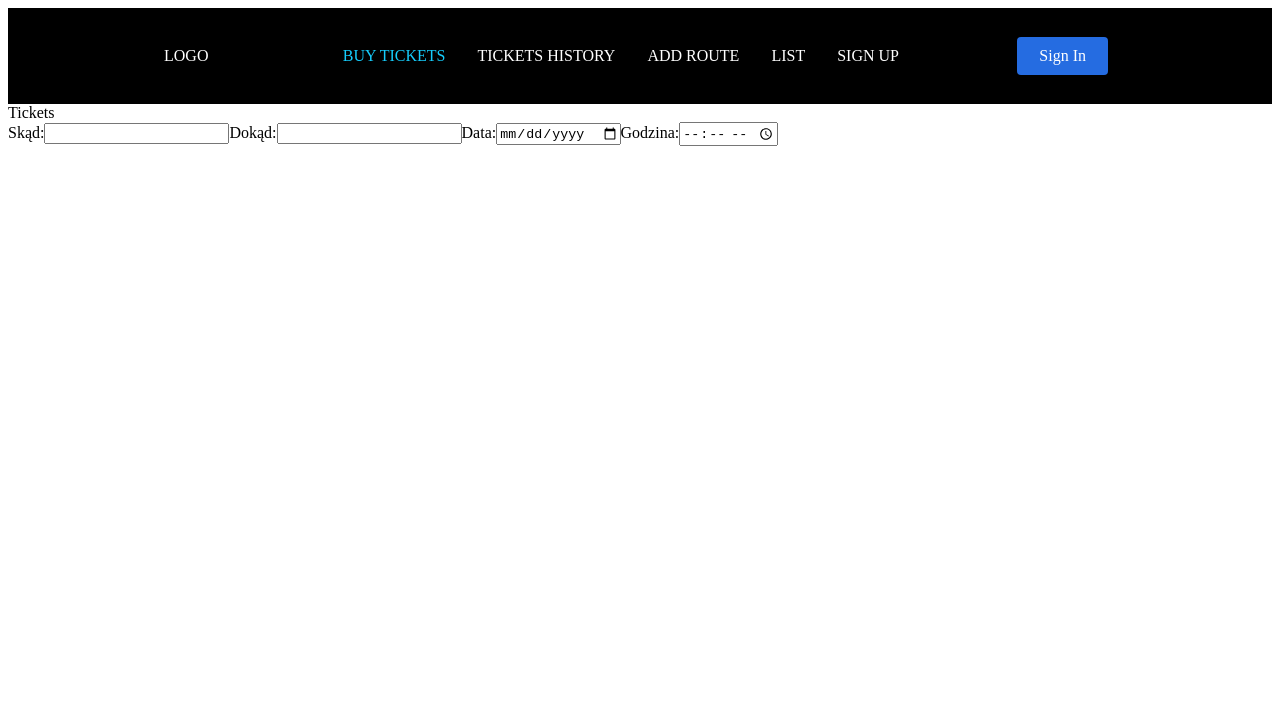
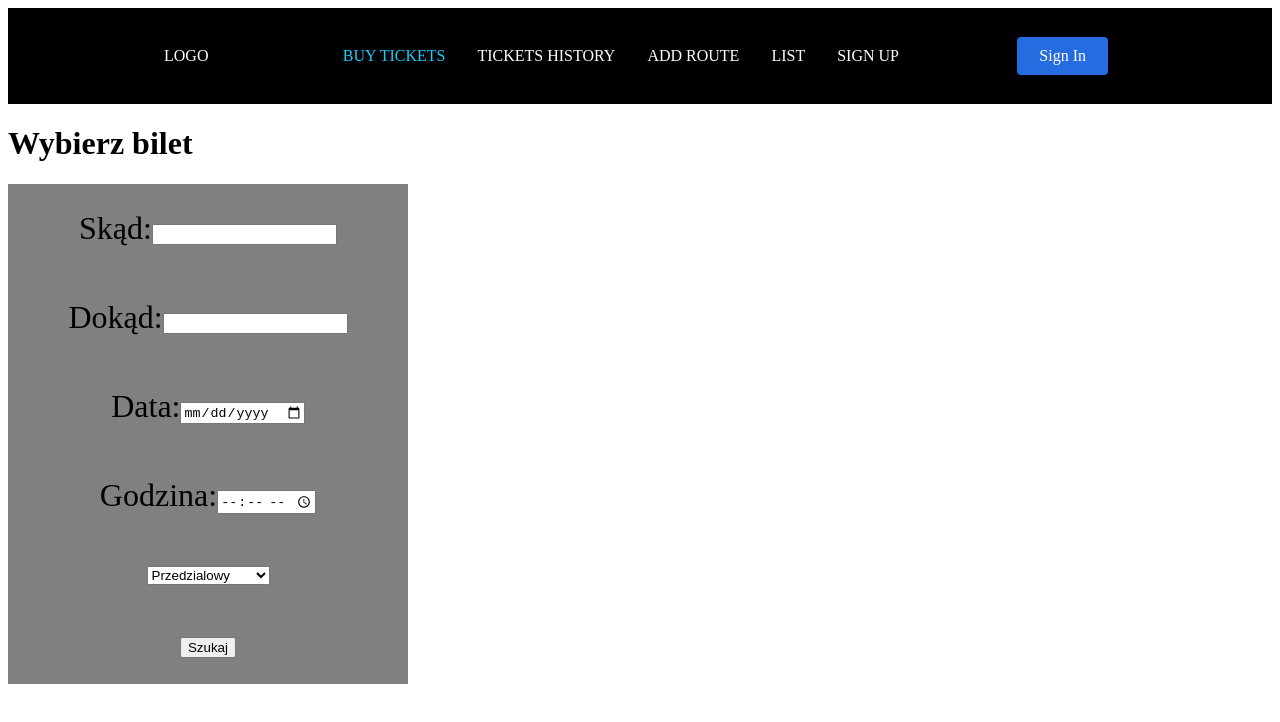
Before and after one commit to tkajda/Bazy_danych, a React (Create React App) app in the folder railway-system/: page /tickets in a window 1280 px wide. Shown: the top 722 px of the page. Built offline with nearby package versions, Linux system fonts and the light colour scheme.

Commit message:
form getting values

```diff
--- a/railway-system/src/components/pages/Tickets.js
+++ b/railway-system/src/components/pages/Tickets.js
@@ -1,4 +1,7 @@
 import React from 'react'
+import '../styles/tickets_style.css'
+import {useState} from 'react';
+
 
 function Tickets() {
 
@@ -10,23 +13,65 @@ function Tickets() {
     return yyyy + "-" + mm + "-" + dd;
 };
 
+  const [start, setStart] = useState('');
+  const [end, setEnd] = useState('');
+  const [date, setDate] = useState('');
+  const [time, setTime] = useState('');
+  const [type, setType] = useState('Przedzialowy');
 
   return (
     <div>
-      <div>Tickets</div>
-      <form>
-        <label>Skąd:</label>
-        <input type="text" required/>
+      <h1>Wybierz bilet</h1>
+      <div className="form-wrapper">
+      <form className = "Form">
+        <span>
+          <label>Skąd:</label>
+          <input
+            type="text"
+            required
+            value={start}
+            onChange={(e) => setStart(e.target.value)}/>
+        </span>
 
+        <span>
         <label>Dokąd:</label>
-        <input type="text" required/>
+        <input
+          type="text"
+          value={end}
+          onChange={(e) => setEnd(e.target.value)}
+          required/>
+        </span>
+        <span>
 
         <label>Data:</label>
-        <input type="date" min={disablePastDate()} required/>
+        <input
+          type="date"
+          min={disablePastDate()}
+          required
+          value={date}
+          onChange={(e) => setDate(e.target.value)}/>
+        </span>
+        <span>
+
         <label>Godzina:</label>
-        <input type="time" required/>
+        <input
+          type="time"
+          value={time}
+          onChange={(e) => setTime(e.target.value)}
+          required/>
+        </span>
+
+        <select
+          value={type}
+          onChange={(e) => setType(e.target.value)}>
+          <option value="Przedzialowy">Przedzialowy</option>
+          <option value="Bezprzedzialowy">Bezprzedzialowy</option>
+        </select>
+        <button>Szukaj</button>
+
 
       </form>
+      </div>
     </div>
 
   )
--- /dev/null
+++ b/railway-system/src/components/styles/tickets_style.css
@@ -0,0 +1,16 @@
+.form-wrapper {
+    display:flex;
+    width:100%;
+    justify-content: left;
+}
+
+.Form {
+    display:flex;
+    flex-direction: column;
+    width: 400px;
+    align-items: center;
+    background-color: grey;
+    font-size: 2rem;
+    height: 500px;
+    justify-content: space-around;
+}
```
